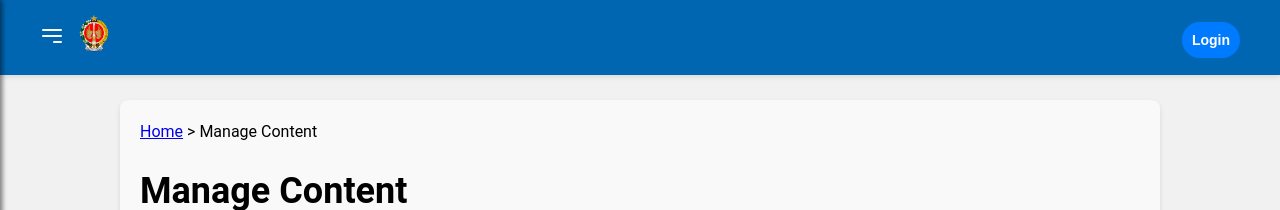
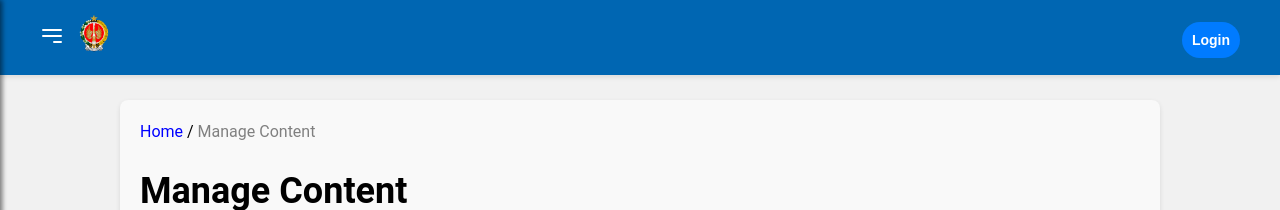
Before and after one commit to PrenjakAlangAlang/wiki, a React (Create React App) app in the folder frontend/: page /manage-content in a window 1280 px wide. Shown: the top 210 px of the page. Built offline with nearby package versions, Linux system fonts and the light colour scheme; no server answers; the HTML template or start-up script is replaced by a standard one.

Commit message:
perbaiki rejcect pop up

```diff
--- a/frontend/src/component/RejectPopup.js
+++ b/frontend/src/component/RejectPopup.js
@@ -5,19 +5,24 @@ const RejectPopup = ({ isOpen, onConfirm, onCancel, rejectReason, setRejectReaso
   if (!isOpen) return null;
 
   return (
-    <div className="popup-overlay">
-      <div className="popup-content">
-        <h3>Alasan Penolakan</h3>
+    <div className="modal-overlay">
+      <div className="modal-card">
+        <h2>Konfirmasi</h2>
+        <p>Apakah Anda yakin ingin menolak konten ini?</p>
+        <br />
         <textarea
           value={rejectReason}
           onChange={(e) => setRejectReason(e.target.value)}
           placeholder="Masukkan alasan penolakan..."
           rows="4"
+          cols="40"
+
           required
         />
-        <div className="popup-buttons">
-          <button onClick={onCancel}>Cancel</button>
-          <button onClick={onConfirm}>Reject Content</button>
+        <div className="modal-actions">
+          <button className="btn btn-confirm" onClick={onConfirm}>Reject Content</button>
+          <button className="btn btn-cancel" onClick={onCancel}>Cancel</button>
+
         </div>
       </div>
     </div>
--- a/frontend/src/pages/ManageContent.js
+++ b/frontend/src/pages/ManageContent.js
@@ -332,13 +332,19 @@ const ManageContent = () => {
 
 const Breadcrumbs = ({ paths }) => {
     return (
-    <nav className="breadcrumbs">
+      <nav>
+        <ul className="breadcrumbs">
           {paths.map((path, index) => (
-        <span key={index}>
-          {path.link ? <Link to={path.link}>{path.label}</Link> : path.label}
-          {index < paths.length - 1 && " > "}
-        </span>
+            <li key={index}>
+              {path.link ? (
+                <Link to={path.link}>{path.label}</Link>
+              ) : (
+                <span>{path.label}</span>
+              )}
+              {index < paths.length - 1 && " / "}
+            </li>
           ))}
+        </ul>
       </nav>
     );
   };
```
Lines whose indentation alone changed are shown as unchanged.
